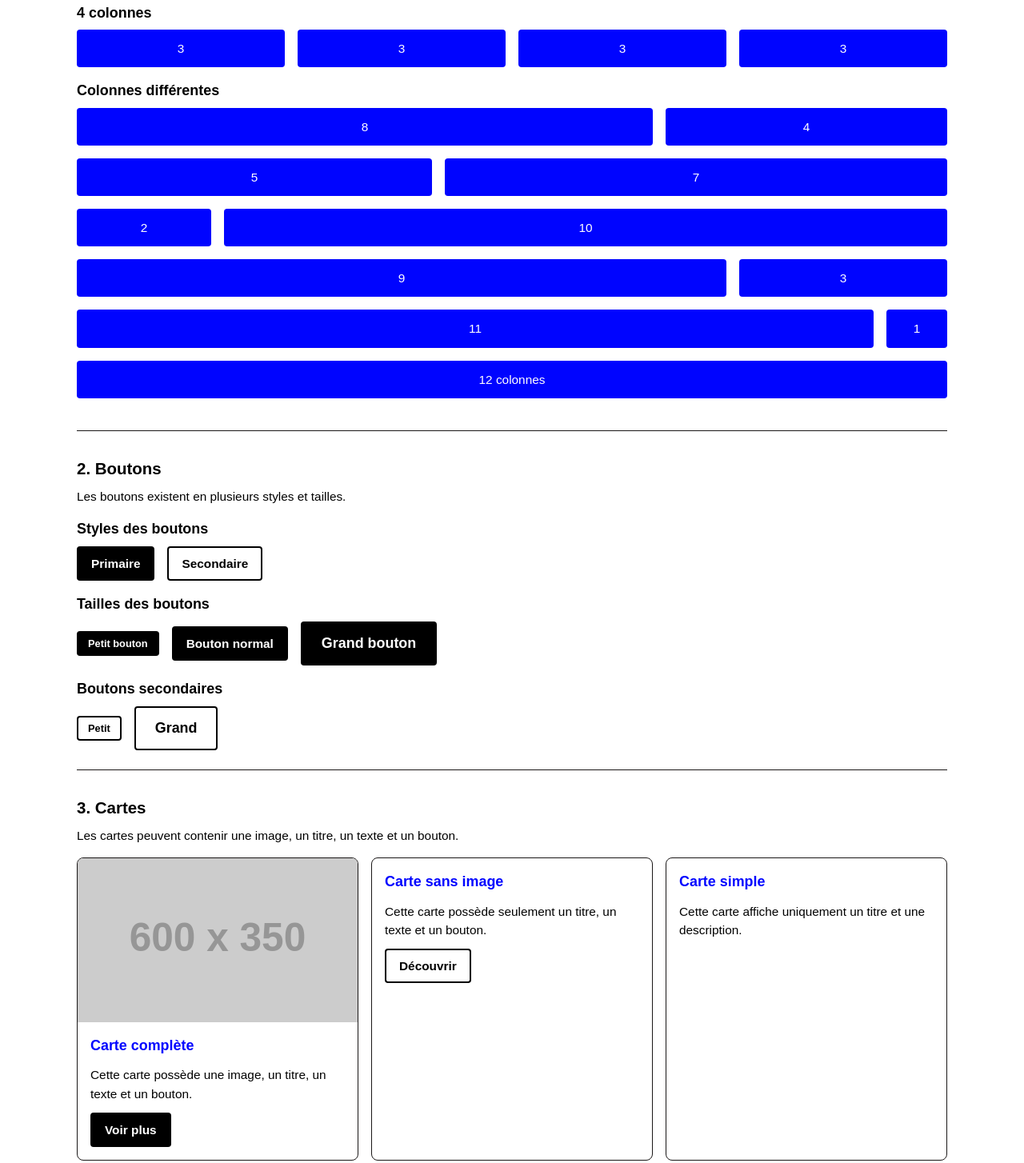
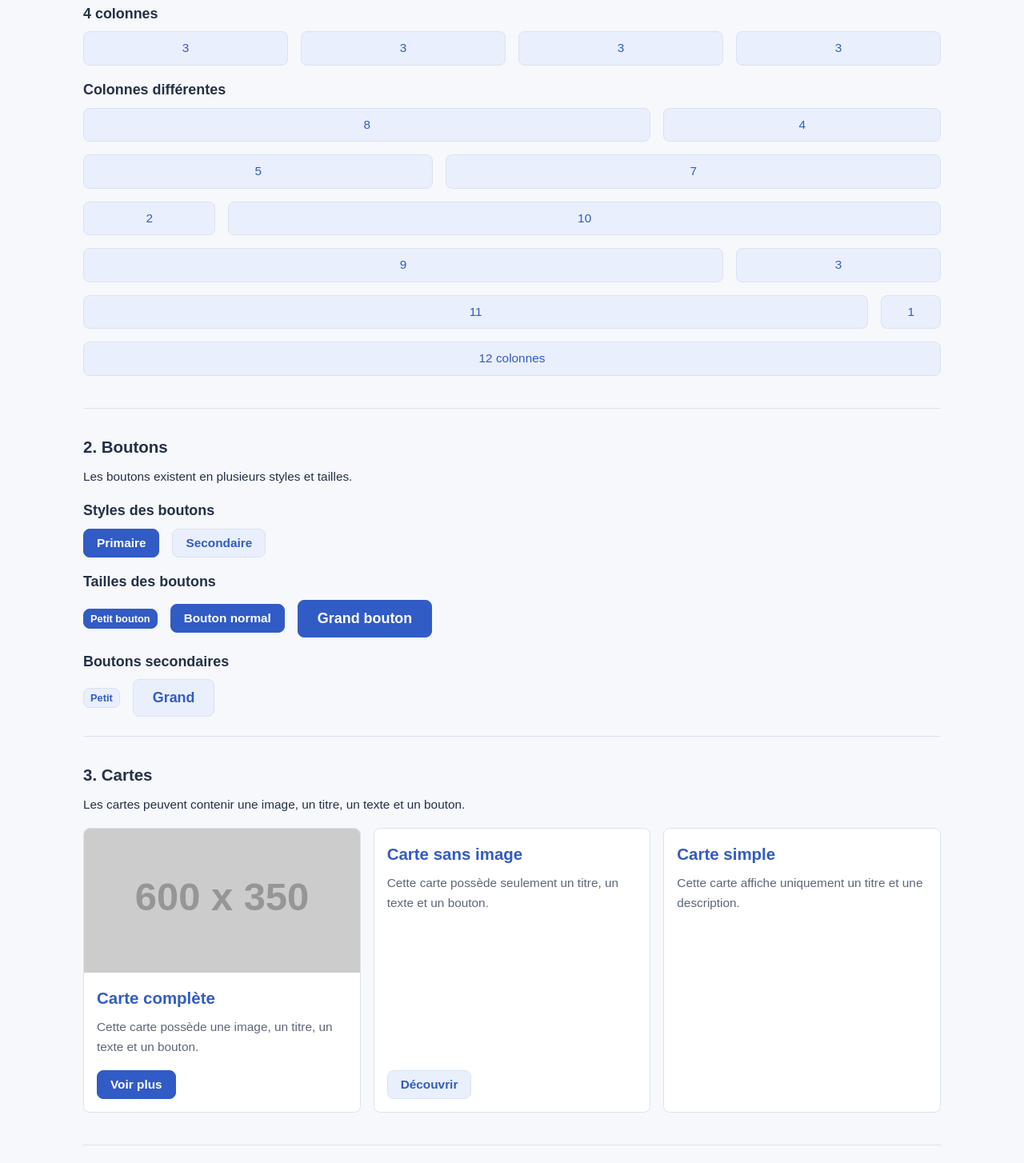
Before and after one commit to Ademinh0/TP-mini-Framework, a plain HTML site: page composant.html in a window 1280 px wide. Shown: the part 532-1986 px from the top of the page at 80% size. Drawn offline with nearby package versions, Linux system fonts and the light colour scheme; files that its build step writes are made by us from their sources; placeholder pictures from the web are drawn by us.

Commit message:
Corrige les composants et ajoute une palette bleue

```diff
--- a/composant.html
+++ b/composant.html
@@ -8,93 +8,83 @@
     <link rel="stylesheet" href="./dist/style.css">
 </head>
 <body>
-    <!-- Header -->
     <header class="header">
         <div class="container header__content">
             <a href="index.html" class="header__logo">Mini Framework</a>
             <nav class="header__nav">
                 <a href="index.html" class="header__link">Accueil</a>
-                <a href="composants.html" class="header__link header__link--active">Composants</a>
+                <a href="composant.html" class="header__link header__link--active">Composants</a>
             </nav>
         </div>
     </header>
 
     <main class="documentation">
         <div class="container">
-            <!-- Introduction -->
             <section class="documentation__intro">
                 <h1 class="documentation__title">Bibliothèque de composants</h1>
             </section>
-
-            <!-- Grille de 12 colonnes -->
             <section class="documentation-section">
                 <h2 class="documentation-section__title">1. Système de grille</h2>
                 <p class="documentation-section__text">Notre grille possède 12 colonnes pour organiser les éléments d'une page.</p>
                 <h3 class="documentation-section__subtitle">12 colonnes</h3>
                 <div class="grid">
-                    <div class="grid__col grid__col--1"><div class="grid__demo">1</div></div>
-                    <div class="grid__col grid__col--1"><div class="grid__demo">1</div></div>
-                    <div class="grid__col grid__col--1"><div class="grid__demo">1</div></div>
-                    <div class="grid__col grid__col--1"><div class="grid__demo">1</div></div>
-                    <div class="grid__col grid__col--1"><div class="grid__demo">1</div></div>
-                    <div class="grid__col grid__col--1"><div class="grid__demo">1</div></div>
-                    <div class="grid__col grid__col--1"><div class="grid__demo">1</div></div>
-                    <div class="grid__col grid__col--1"><div class="grid__demo">1</div></div>
-                    <div class="grid__col grid__col--1"><div class="grid__demo">1</div></div>
-                    <div class="grid__col grid__col--1"><div class="grid__demo">1</div></div>
-                    <div class="grid__col grid__col--1"><div class="grid__demo">1</div></div>
-                    <div class="grid__col grid__col--1"><div class="grid__demo">1</div></div>
+                    <div class="col col--1"><div class="col__demo">1</div></div>
+                    <div class="col col--1"><div class="col__demo">1</div></div>
+                    <div class="col col--1"><div class="col__demo">1</div></div>
+                    <div class="col col--1"><div class="col__demo">1</div></div>
+                    <div class="col col--1"><div class="col__demo">1</div></div>
+                    <div class="col col--1"><div class="col__demo">1</div></div>
+                    <div class="col col--1"><div class="col__demo">1</div></div>
+                    <div class="col col--1"><div class="col__demo">1</div></div>
+                    <div class="col col--1"><div class="col__demo">1</div></div>
+                    <div class="col col--1"><div class="col__demo">1</div></div>
+                    <div class="col col--1"><div class="col__demo">1</div></div>
+                    <div class="col col--1"><div class="col__demo">1</div></div>
                 </div>
-
-                <!-- Exemples de colonnes -->
                 <h3 class="documentation-section__subtitle">2 colonnes</h3>
                 <div class="grid">
-                    <div class="grid__col grid__col--6"><div class="grid__demo">6 colonnes</div></div>
-                    <div class="grid__col grid__col--6"><div class="grid__demo">6 colonnes</div></div>
+                    <div class="col col--6"><div class="col__demo">6 colonnes</div></div>
+                    <div class="col col--6"><div class="col__demo">6 colonnes</div></div>
                 </div>
                 <h3 class="documentation-section__subtitle">3 colonnes</h3>
                 <div class="grid">
-                    <div class="grid__col grid__col--4"><div class="grid__demo">4 colonnes</div></div>
-                    <div class="grid__col grid__col--4"><div class="grid__demo">4 colonnes</div></div>
-                    <div class="grid__col grid__col--4"><div class="grid__demo">4 colonnes</div></div>
+                    <div class="col col--4"><div class="col__demo">4 colonnes</div></div>
+                    <div class="col col--4"><div class="col__demo">4 colonnes</div></div>
+                    <div class="col col--4"><div class="col__demo">4 colonnes</div></div>
                 </div>
                 <h3 class="documentation-section__subtitle">4 colonnes</h3>
                 <div class="grid">
-                    <div class="grid__col grid__col--3"><div class="grid__demo">3</div></div>
-                    <div class="grid__col grid__col--3"><div class="grid__demo">3</div></div>
-                    <div class="grid__col grid__col--3"><div class="grid__demo">3</div></div>
-                    <div class="grid__col grid__col--3"><div class="grid__demo">3</div></div>
+                    <div class="col col--3"><div class="col__demo">3</div></div>
+                    <div class="col col--3"><div class="col__demo">3</div></div>
+                    <div class="col col--3"><div class="col__demo">3</div></div>
+                    <div class="col col--3"><div class="col__demo">3</div></div>
                 </div>
-
-                <!-- Colonnes de tailles différentes -->
                 <h3 class="documentation-section__subtitle">Colonnes différentes</h3>
                 <div class="grid">
-                    <div class="grid__col grid__col--8"><div class="grid__demo">8</div></div>
-                    <div class="grid__col grid__col--4"><div class="grid__demo">4</div></div>
+                    <div class="col col--8"><div class="col__demo">8</div></div>
+                    <div class="col col--4"><div class="col__demo">4</div></div>
                 </div>
                 <div class="grid">
-                    <div class="grid__col grid__col--5"><div class="grid__demo">5</div></div>
-                    <div class="grid__col grid__col--7"><div class="grid__demo">7</div></div>
+                    <div class="col col--5"><div class="col__demo">5</div></div>
+                    <div class="col col--7"><div class="col__demo">7</div></div>
                 </div>
                 <div class="grid">
-                    <div class="grid__col grid__col--2"><div class="grid__demo">2</div></div>
-                    <div class="grid__col grid__col--10"><div class="grid__demo">10</div></div>
+                    <div class="col col--2"><div class="col__demo">2</div></div>
+                    <div class="col col--10"><div class="col__demo">10</div></div>
                 </div>
                 <div class="grid">
-                    <div class="grid__col grid__col--9"><div class="grid__demo">9</div></div>
-                    <div class="grid__col grid__col--3"><div class="grid__demo">3</div></div>
+                    <div class="col col--9"><div class="col__demo">9</div></div>
+                    <div class="col col--3"><div class="col__demo">3</div></div>
                 </div>
                 <div class="grid">
-                    <div class="grid__col grid__col--11"><div class="grid__demo">11</div></div>
-                    <div class="grid__col grid__col--1"><div class="grid__demo">1</div></div>
+                    <div class="col col--11"><div class="col__demo">11</div></div>
+                    <div class="col col--1"><div class="col__demo">1</div></div>
                 </div>
                 <div class="grid">
-                    <div class="grid__col grid__col--12"><div class="grid__demo">12 colonnes</div></div>
+                    <div class="col col--12"><div class="col__demo">12 colonnes</div></div>
                 </div>
 
             </section>
-
-            <!-- Boutons -->
             <section class="documentation-section">
                 <h2 class="documentation-section__title">2. Boutons</h2>
                 <p class="documentation-section__text">Les boutons existent en plusieurs styles et tailles.</p>
@@ -119,14 +109,11 @@
                 </div>
 
             </section>
-
-            <!-- Cartes -->
             <section class="documentation-section">
                 <h2 class="documentation-section__title">3. Cartes</h2>
                 <p class="documentation-section__text">Les cartes peuvent contenir une image, un titre, un texte et un bouton.</p>
                 <div class="grid">
-                    <!-- Carte complète -->
-                    <div class="grid__col grid__col--4">
+                    <div class="col col--4">
                         <article class="card">
                             <img src="https://placehold.co/600x350?text=Image" alt="" class="card__image">
                             <div class="card__content">
@@ -136,8 +123,7 @@
                             </div>
                         </article>
                     </div>
-                    <!-- Carte sans image -->
-                    <div class="grid__col grid__col--4">
+                    <div class="col col--4">
                         <article class="card">
                             <div class="card__content">
                                 <h3 class="card__title">Carte sans image</h3>
@@ -146,8 +132,7 @@
                             </div>
                         </article>
                     </div>
-                    <!-- Carte simple -->
-                    <div class="grid__col grid__col--4">
+                    <div class="col col--4">
                         <article class="card">
                             <div class="card__content">
                                 <h3 class="card__title">Carte simple</h3>
@@ -160,8 +145,6 @@
             </section>
         </div>
     </main>
-
-    <!-- Footer -->
     <footer class="footer">
         <div class="container footer__content">
             <p class="footer__text">Mini Framework - Projet SCSS / SMACSS / BEM</p>
--- a/css/style.css
+++ /dev/null
@@ -1,316 +0,0 @@
-*, *::before, *::after {
-  margin: 0;
-  padding: 0;
-  box-sizing: border-box;
-}
-
-body {
-  min-height: 100vh;
-  font-family: Arial, sans-serif;
-  font-size: 0.96rem;
-  font-weight: 400;
-  color: #000;
-  line-height: 1.5;
-}
-
-img {
-  display: block;
-  max-width: 100%;
-}
-
-a {
-  color: inherit;
-  text-decoration: none;
-}
-
-ul, ol {
-  list-style: none;
-}
-
-button, input, textarea, select {
-  font: inherit;
-}
-
-button {
-  cursor: pointer;
-}
-
-.container {
-  width: 100%;
-  max-width: 70rem;
-  margin-inline: auto;
-  padding-inline: 1rem;
-}
-
-.grid {
-  display: grid;
-  grid-template-columns: repeat(12, 1fr);
-  gap: 1rem;
-  margin-bottom: 1rem;
-}
-
-.grid__col {
-  min-width: 0;
-}
-
-.grid__col--1 {
-  grid-column: span 1;
-}
-
-.grid__col--2 {
-  grid-column: span 2;
-}
-
-.grid__col--3 {
-  grid-column: span 3;
-}
-
-.grid__col--4 {
-  grid-column: span 4;
-}
-
-.grid__col--5 {
-  grid-column: span 5;
-}
-
-.grid__col--6 {
-  grid-column: span 6;
-}
-
-.grid__col--7 {
-  grid-column: span 7;
-}
-
-.grid__col--8 {
-  grid-column: span 8;
-}
-
-.grid__col--9 {
-  grid-column: span 9;
-}
-
-.grid__col--10 {
-  grid-column: span 10;
-}
-
-.grid__col--11 {
-  grid-column: span 11;
-}
-
-.grid__col--12 {
-  grid-column: span 12;
-}
-
-.grid__demo {
-  padding: 0.75rem;
-  text-align: center;
-  color: #fff;
-  background-color: #0004ff;
-  border-radius: 0.25rem;
-}
-
-.header {
-  background-color: #000;
-  color: #fff;
-}
-
-.header__content {
-  display: flex;
-  align-items: center;
-  justify-content: space-between;
-  padding-block: 1rem;
-}
-
-.header__logo {
-  font-size: 1.12rem;
-  font-weight: 700;
-}
-
-.header__nav {
-  display: flex;
-  gap: 1.5rem;
-}
-
-.header__link {
-  padding-bottom: 0.25rem;
-  border-bottom: 2px solid transparent;
-}
-.header__link:hover {
-  border-bottom-color: #f00;
-}
-
-.footer {
-  margin-top: 2rem;
-  background-color: #000;
-  color: #fff;
-}
-
-.footer__content {
-  display: flex;
-  align-items: center;
-  justify-content: space-between;
-  padding-block: 1.5rem;
-}
-
-.footer__link {
-  font-weight: 700;
-}
-.footer__link:hover {
-  color: #f00;
-}
-
-.hero {
-  padding-block: 4rem;
-  text-align: center;
-  background-color: #0004ff;
-  color: #fff;
-}
-
-.hero__title {
-  margin-bottom: 1rem;
-  font-size: 2.56rem;
-}
-
-.hero__text {
-  max-width: 40rem;
-  margin: 0 auto 1.5rem;
-  font-size: 1.12rem;
-}
-
-.framework-intro,
-.components-preview {
-  padding-block: 2rem;
-}
-
-.framework-intro {
-  text-align: center;
-  border-bottom: 1px solid #1a1717;
-}
-
-.framework-intro__title,
-.components-preview__title {
-  margin-bottom: 0.75rem;
-  font-size: 1.28rem;
-  color: #0004ff;
-}
-
-.framework-intro__text,
-.components-preview__text {
-  margin-bottom: 1.5rem;
-}
-
-.documentation {
-  padding-block: 2rem;
-}
-
-.documentation__title {
-  margin-bottom: 1.5rem;
-  font-size: 1.92rem;
-  color: #0004ff;
-}
-
-.documentation-section {
-  margin-bottom: 2rem;
-  padding-bottom: 1.5rem;
-  border-bottom: 1px solid #1a1717;
-}
-
-.documentation-section__title {
-  margin-bottom: 0.5rem;
-  font-size: 1.28rem;
-}
-
-.documentation-section__text {
-  margin-bottom: 1rem;
-}
-
-.documentation-section__subtitle {
-  margin-block: 1rem 0.5rem;
-  font-size: 1.12rem;
-}
-
-.button-demo {
-  display: flex;
-  flex-wrap: wrap;
-  align-items: center;
-  gap: 1rem;
-}
-
-.header__link--active {
-  border-bottom-color: #fff;
-  font-weight: 700;
-}
-
-.card {
-  display: flex;
-  flex-direction: column;
-  height: 100%;
-  overflow: hidden;
-  background-color: #fff;
-  border: 1px solid #1a1717;
-  border-radius: 0.5rem;
-  transition: border-color 0.2s;
-}
-.card:hover {
-  border-color: #0004ff;
-}
-
-.card__image {
-  width: 100%;
-}
-
-.card__content {
-  display: flex;
-  flex-direction: column;
-  align-items: flex-start;
-  gap: 0.75rem;
-  padding: 1rem;
-}
-
-.card__title {
-  font-size: 1.12rem;
-  color: #0004ff;
-}
-
-.card__text {
-  font-size: 0.96rem;
-}
-
-.btn {
-  display: inline-block;
-  padding: 0.5rem 1rem;
-  font-size: 0.96rem;
-  font-weight: 700;
-  border: 2px solid #000;
-  border-radius: 0.25rem;
-  transition: background-color 0.2s, color 0.2s, border-color 0.2s;
-}
-
-.btn--primary {
-  background-color: #000;
-  color: #fff;
-}
-.btn--primary:hover {
-  background-color: #f00;
-  border-color: #f00;
-}
-
-.btn--secondary {
-  background-color: #fff;
-  color: #000;
-}
-.btn--secondary:hover {
-  background-color: #0004ff;
-  border-color: #0004ff;
-  color: #fff;
-}
-
-.btn--small {
-  padding: 0.25rem 0.75rem;
-  font-size: 0.8rem;
-}
-
-.btn--large {
-  padding: 0.75rem 1.5rem;
-  font-size: 1.12rem;
-}
--- a/css/style.main.css
+++ /dev/null
@@ -1 +0,0 @@
-*,*::before,*::after{margin:0;padding:0;box-sizing:border-box}body{min-height:100vh;font-family:Arial,sans-serif;font-size:.96rem;font-weight:400;color:#000;line-height:1.5}img{display:block;max-width:100%}a{color:inherit;text-decoration:none}ul,ol{list-style:none}button,input,textarea,select{font:inherit}button{cursor:pointer}.grid{display:grid;grid-template-columns:repeat(12, 1fr);gap:1rem}.col-1{grid-column:span 1}.col-2{grid-column:span 2}.col-3{grid-column:span 3}.col-4{grid-column:span 4}.col-5{grid-column:span 5}.col-6{grid-column:span 6}.col-7{grid-column:span 7}.col-8{grid-column:span 8}.col-9{grid-column:span 9}.col-10{grid-column:span 10}.col-11{grid-column:span 11}.col-12{grid-column:span 12}
--- a/sass/abstracts/_function.scss
+++ b/sass/abstracts/_function.scss
@@ -0,0 +1,3 @@
+@mixin column($size) {
+    grid-column: span $size;
+}
--- a/sass/base/_reset.scss
+++ b/sass/base/_reset.scss
@@ -1,43 +1,22 @@
 @use '../abstracts' as *;
 
-// Reset général
 *, *::before, *::after {
-    margin: 0;
-    padding: 0;
     box-sizing: border-box;
 }
 
-// Texte de base
 body {
-    min-height: 100vh;
+    margin: 0;
+    background: $color-background;
+    color: $color-text;
     font-family: $font-family-base;
     font-size: $font-size-base;
-    font-weight: $font-weight-normal;
-    color: $color-primary;
-    line-height: 1.5;
+    line-height: 1.6;
 }
 
-// Images
-img {
-    display: block;
-    max-width: 100%;
+h1, h2, h3, p {
+    margin: 0 0 $space-4;
 }
 
-// Liens et listes
 a {
-    color: inherit;
-    text-decoration: none;
+    color: $color-primary;
 }
-
-ul, ol {
-    list-style: none;
-}
-
-// Champs et boutons
-button, input, textarea, select {
-    font: inherit;
-}
-
-button {
-    cursor: pointer;
-}
--- a/sass/layouts/_grid.scss
+++ b/sass/layouts/_grid.scss
@@ -1,34 +1,33 @@
 @use '../abstracts' as *;
 
 .container {
-  width: 100%;
   max-width: $container-width;
-  margin-inline: auto;
-  padding-inline: $space-4;
+  margin: 0 auto;
+  padding: 0 $space-6;
 }
 
 .grid {
   display: grid;
-  grid-template-columns: repeat($grid-columns, 1fr);
+  grid-template-columns: repeat($grid-columns, minmax(0, 1fr));
   gap: $grid-gutter;
   margin-bottom: $space-4;
 }
 
-.grid__col {
+.col {
   min-width: 0;
-}
 
-@for $i from 1 through $grid-columns {
-  .grid__col--#{$i} {
-    grid-column: span $i;
+  @for $i from 1 through $grid-columns {
+    &--#{$i} {
+      @include column($i);
+    }
+  }
+
+  &__demo {
+    padding: $space-2;
+    border: $border-width solid $color-border;
+    text-align: center;
+    color: $color-primary;
+    background: $color-panel;
+    border-radius: $border-radius;
   }
 }
-
-// Case de démo (page composants)
-.grid__demo {
-  padding: $space-3;
-  text-align: center;
-  color: $color-secondary;
-  background-color: $color-background;
-  border-radius: $space-1;
-}
--- a/sass/module/_buton.scss
+++ b/sass/module/_buton.scss
@@ -3,42 +3,33 @@
 .btn {
     display: inline-block;
     padding: $space-2 $space-4;
+    border: $border-width solid $color-border;
+    border-radius: $border-radius;
+    font-family: $font-family-base;
     font-size: $font-size-base;
+    text-decoration: none;
+    cursor: pointer;
     font-weight: $font-weight-bold;
-  border: 2px solid $color-primary;
-  border-radius: $space-1;
-  transition: background-color 0.2s, color 0.2s, border-color 0.2s;
+    transition: background-color $transition-time, border-color $transition-time;
+
+    &--primary {
+        background: $color-primary;
+        color: $color-secondary;
+        border-color: $color-primary;
     }
 
-// Styles
-.btn--primary {
-  background-color: $color-primary;
-  color: $color-secondary;
-
-  &:hover {
-    background-color: $color-tertiary;
-    border-color: $color-tertiary;
-  }
+    &--secondary {
+        background: $color-panel;
+        color: $color-primary;
     }
 
-.btn--secondary {
-  background-color: $color-secondary;
-  color: $color-primary;
-
-  &:hover {
-    background-color: $color-background;
-    border-color: $color-background;
-    color: $color-secondary;
-  }
-}
-
-// Tailles
-.btn--small {
-  padding: $space-1 $space-3;
+    &--small {
+        padding: $space-1 $space-2;
         font-size: $font-size-sm;
     }
 
-.btn--large {
+    &--large {
         padding: $space-3 $space-6;
         font-size: $font-size-lg;
     }
+}
--- a/sass/module/_card.scss
+++ b/sass/module/_card.scss
@@ -5,33 +5,42 @@
     flex-direction: column;
     height: 100%;
     overflow: hidden;
-  background-color: $color-secondary;
-  border: 1px solid $color-border;
-  border-radius: $space-2;
-  transition: border-color 0.2s;
+    border: $border-width solid $color-border;
+    border-radius: $border-radius;
+    background: $color-secondary;
+    transition: border-color $transition-time;
 
     &:hover {
-    border-color: $color-background;
+        border-color: $color-primary;
+    }
+
+    &__image {
+        display: block;
+        width: 100%;
+        height: $card-image-height;
+        object-fit: cover;
+    }
+
+    &__content {
+        display: flex;
+        flex-direction: column;
+        flex: 1;
+        padding: $space-4;
+
+        .btn {
+            align-self: flex-start;
+            margin-top: auto;
         }
     }
 
-.card__image {
-  width: 100%;
+    &__title {
+        margin: 0 0 $space-2;
+        font-size: $font-size-title;
+        color: $color-primary;
     }
 
-.card__content {
-  display: flex;
-  flex-direction: column;
-  align-items: flex-start;
-  gap: $space-3;
-  padding: $space-4;
+    &__text {
+        margin: 0 0 $space-4;
+        color: $color-muted;
     }
-
-.card__title {
-  font-size: $font-size-lg;
-  color: $color-background;
 }
-
-.card__text {
-  font-size: $font-size-base;
-}
--- a/sass/state/_index.scss
+++ b/sass/state/_index.scss
@@ -1 +1 @@
-@forward './state';
+@forward 'state';
```
Also changed, not shown: index.html (+9 -28 lines), sass/abstracts/_variables.scss (+16 -10 lines), sass/layouts/_page.scss (+9 -9 lines), sass/state/_state.scss (+10 -2 lines), sass/layouts/_index.scss (line endings or trailing spaces), 1 other file. Lines whose indentation alone changed are shown as unchanged.
